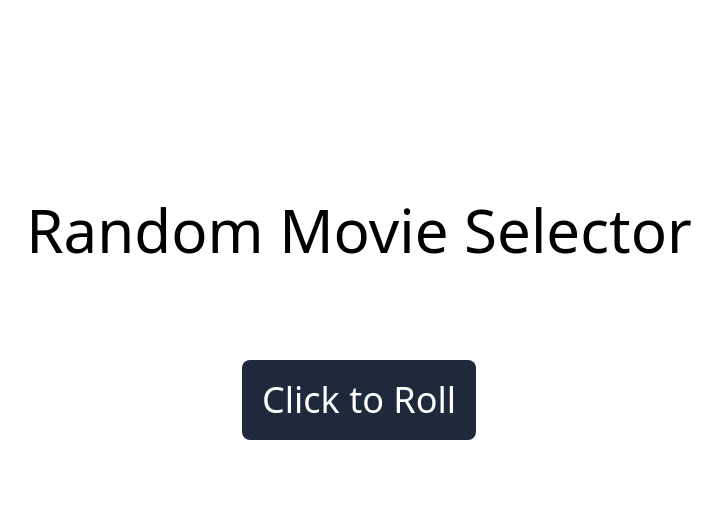
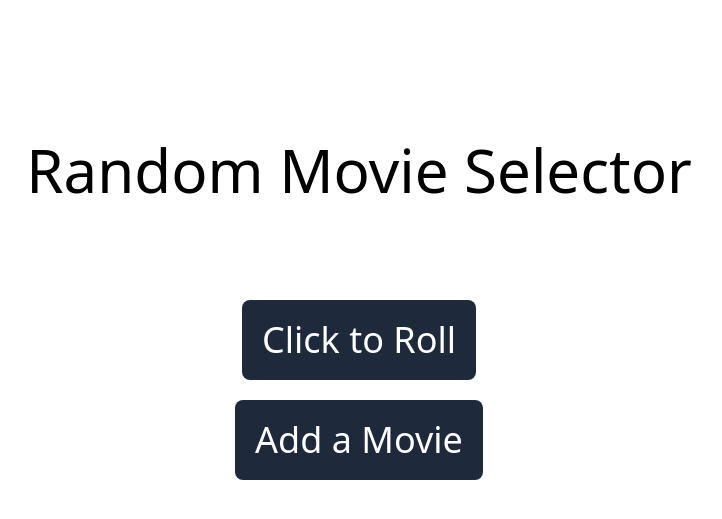
Before and after one commit to lanetb/Django-movie-app, a Django app: page / in a window 1280 px wide. Shown: the top 519 px of the page, without its empty margins (281-1003 px from the left). Run offline with Django 5.2, Linux system fonts and the light colour scheme; some libraries are stand-ins or nearby versions.

Commit message:
added adding a movie to watch list functionality

```diff
--- a/movies/movies_app/models.py
+++ b/movies/movies_app/models.py
@@ -2,6 +2,8 @@ from django.db import models
 
 # Create your models here.
 class Movie(models.Model):
+    id = models.AutoField(primary_key=True)
+    movie_id = models.IntegerField(default=0)
     title = models.CharField(max_length=100)
     seen = models.BooleanField(default=False)
     review = models.TextField(blank=True, null=True, default=None)
--- a/movies/movies_app/templates/movies_app/base.html
+++ b/movies/movies_app/templates/movies_app/base.html
@@ -8,8 +8,24 @@
 </head>
 <body>
     <div class="h-screen w-screen flex justify-center">
+        {% if messages %}
+        {% for message in messages %}
+
+        <div id="alert" class="absolute bg-lime-300 w-300px p-5 mt-10 text-slate text-lg rounded-lg" role="alert">
+            {{ message }}
+            <button type="button" class="btn-close bg-lime-600 text-white p-1 rounded-full hover:bg-lime-700 ml-5" onclick="hidealert()">&nbsp;&nbsp;X&nbsp;&nbsp;</button>
+        </div>
+
+        {% endfor %}
+        {% endif %}
+
         {% block content %}
         {% endblock %}
     </div>
+    <script>
+        function hidealert(){
+            document.getElementById('alert').style.display = 'none';
+        }
+    </script>
 </body>
 </html>
--- a/movies/movies_app/templates/movies_app/index.html
+++ b/movies/movies_app/templates/movies_app/index.html
@@ -19,5 +19,17 @@
             text-4xl
             " >
     </form>
+    <form method="POST" class="p-5">
+        {% csrf_token %}
+        <input type="submit" name="add" value="Add a Movie" class="
+                bg-slate-800
+                p-5
+                rounded-lg
+                text-white
+                hover:bg-slate-600
+                hover:cursor-pointer
+                text-4xl
+                ">
+    </form>
 </div>
 {% endblock %}
--- a/movies/movies_app/templates/movies_app/movie.html
+++ b/movies/movies_app/templates/movies_app/movie.html
@@ -11,7 +11,7 @@
 
             <div id="title" class="flex flex-row items-center">
                 <h1 class="p-2 text-8xl">{{ movie.title }}</h1>
-                <p class="p-2 text-6xl">({{ movie.release_date }})</p>
+                <p class="p-2 text-6xl">({{ year }})</p>
             </div>
             <h2 class="px-2 text-4xl">{{ movie.tagline }}</h2>
             <p class="px-2 py-4 text-xl">{{ movie.overview }}</p>
--- a/movies/movies_app/views.py
+++ b/movies/movies_app/views.py
@@ -4,6 +4,7 @@ import tmdbsimple as tmdb
 from movies_app.models import Movie
 from dotenv import load_dotenv
 import os
+from django.contrib import messages
 
 load_dotenv()
 tmdb.API_KEY = os.getenv("API_KEY")
@@ -16,20 +17,58 @@ def index(request: HttpRequest):
             print(movie_title.seen)
             if movie_title.seen:
                 index(request)
-            movie = get_movie_info_id(movie_title.title)
+            if movie_title.movie_id == 0:
+                movie = get_movie_info_title(movie_title.title)
+                movie_title.movie_id = movie['id']
+                movie_title.save()
+            else:
+                movie = get_movie_info_idd(movie_title.movie_id)
             context = {
-                'movie': movie
+                'movie': movie,
+                'year': movie['release_date'][:4],
             }
             return render(request, 'movies_app/movie.html', context)
+        elif 'add' in request.POST:
+            return render(request, 'movies_app/add.html')
+        elif 'search' in request.POST:
+            print(request.POST['search'])
+            movies = get_movie_list(request.POST['title'])
+            context = {
+                'movies': movies,
+            }
+            return render(request, 'movies_app/search.html', context)
+        elif 'add_movie_to_database' in request.POST:
+
+            movie = request.POST['title']
+            id = request.POST['movie_id']
+            if Movie.objects.filter(movie_id=id).exists():
+                messages.error(request, f'"{ movie }" already exists in your watchlist!')
+                return render(request, 'movies_app/index.html')
+            if Movie.objects.filter(title=movie).exists():
+                messages.error(request, f'"{ movie }" already exists in your watchlist!')
+                return render(request, 'movies_app/index.html')
+            movie = Movie(movie_id=id, title=movie, seen=False, review="")
+            movie.save()
+            messages.success(request, f'"{ movie }" added to your watchlist!')
+            return render(request, 'movies_app/index.html')
 
     return render(request, 'movies_app/index.html')
+
+def get_movie_list(title: str):
+    search = tmdb.Search()
+    response = search.movie(query=title)
+    return response['results'] if response['total_results'] > 0 else None
 
 def get_movie_info(title: str):
     search = tmdb.Search()
     response = search.movie(query=title)
     return response['results'][0] if response['total_results'] > 0 else None
 
-def get_movie_info_id(title: str):
+def get_movie_info_title(title: str):
     movie = get_movie_info(title)
     movie = tmdb.Movies(movie['id'])
     return movie.info() if movie else None
+
+def get_movie_info_idd(id: int):
+    movie = tmdb.Movies(id)
+    return movie.info() if movie else None
```
Also changed, not shown: movies/movies.csv (+5 -5 lines), movies/movies_app/templates/movies_app/add.html (added, +11 -0 lines), movies/movies_app/templates/movies_app/search.html (added, +26 -0 lines), movies/db.sqlite3, movies/movies_app/migrations/0004_movie_movie_id_alter_movie_id.py (added).
